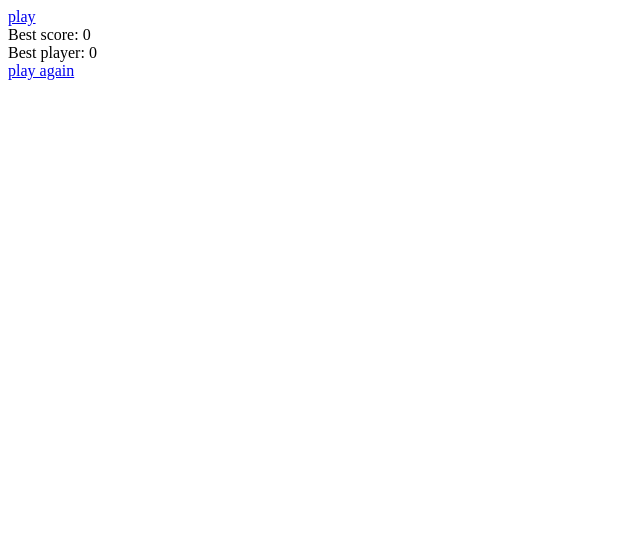
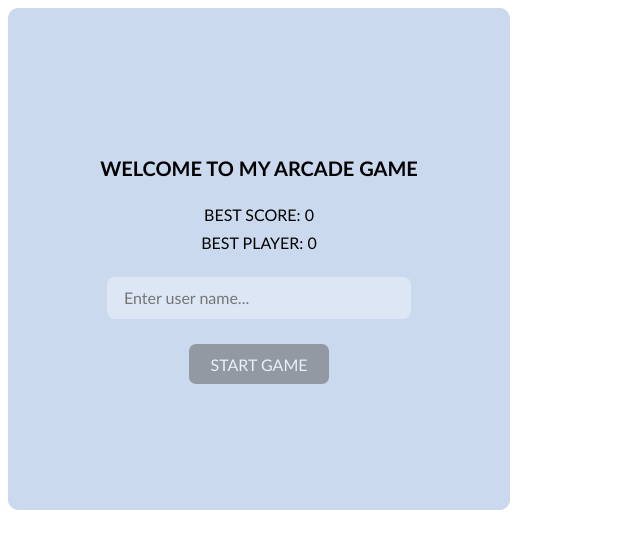
Before and after one commit to AlesiaGit/game, a plain HTML site: page index.html in a window 1280 px wide. Shown: the whole page, without its empty margins (0-640 px from the left). Drawn offline with Linux system fonts and the light colour scheme.

Commit message:
forth commit

```diff
--- a/index.html
+++ b/index.html
@@ -2,15 +2,26 @@
 <html>
 <head>
 	<title>game mdn</title>
-
+	<link href='style.css' rel='stylesheet'>
 </head>
 <body>
-<a id='play' href="#play-game">play</a>
-<!-- <canvas id='canvas' width=500 height=500 style="border: 1px solid black;"></canvas> -->
-<div>Best score: <span id='score'></span></div>
-<div>Best player: <span id='player'></span></div>
-<a id='reset' href='#replay-game'>play again</a>
-<script src='router.js'></script>
-<script src='script.js'></script>
+	<div class='game-wrapper' id='game-wrapper'>
+		<div class='score-block' id='score-block'>
+			<p class='text-h1'>Welcome to my Arcade Game</p>
+			<div class='text-normal'>Best score: <span id='score'></span></div>
+			<div class='text-normal'>Best player: <span id='player'></span></div>
+			<input id='player-name' class='user-name-input' type='text' placeholder='Enter user name...' autofocus>
+		</div>
+		<div class='buttons-block' id='buttons-block'>
+			<div class='button-style' id='play-button'>
+				<a class='link-style' id='play' href="#play-game">Start game</a>
+			</div>
+			<div class='button-style' id='replay-button'>
+				<a class='link-style' id='replay' href='#replay-game'>Replay game</a>
+			</div>
+		</div>
+	</div>
+	<script src='router.js'></script>
+	<script src='script.js'></script>
 </body>
 </html>
--- a/script.js
+++ b/script.js
@@ -1,15 +1,25 @@
 var myGamePiece;
-var myEnemies = [];
-var myOtherEnemies = [];
 var myScore;
 var myGameResult;
 var myLevel;
 var colors = ['#d9d9db', '#cbd9ef', '#efe4cb'];
-var name = 2; //prompt('insert player name');
 var frames = [];
 var bestPlayer = document.getElementById('player');
 var bestScore = document.getElementById('score');
+var gameWrapper = document.getElementById('game-wrapper');
+var scoreBlock = document.getElementById('score-block');
+var buttonsBlock = document.getElementById('buttons-block');
+var playerName;
+var playButton = document.getElementById('play-button');
+var replayButton = document.getElementById('replay-button');
+//var myEnemies = [];
+//var myOtherEnemies = [];
 
+playButton.addEventListener('click', function() {
+	playerName = document.getElementById('player-name').value;
+})
+
+replayButton.style.display = 'none';
 
 function startGame() {
 	myGamePiece = new component(randomPositionX(), randomPositionY(), 15, 'sprite-test.png', 0, 0, 'image');
@@ -25,11 +35,16 @@ var myGameArea = {
 		this.canvas.height = 500;
 		this.canvas.style.border = '1px solid #4f4e4b';
 		this.context = this.canvas.getContext('2d');
-		document.body.insertBefore(this.canvas, document.body.childNodes[0]);
+		gameWrapper.appendChild(this.canvas);
+		scoreBlock.style.display = 'none';
+		buttonsBlock.style.display = 'none';
 		this.canvas.focus();
 		this.frameNumber = 0;
 		this.interval = setInterval(updateGameArea, 20);
 		window.addEventListener('keydown', moveGamePiece);
+		this.myEnemies = [];
+		this.myOtherEnemies = [];
+		this.frames = [];
 	},
 	clear: function() {
 		this.context.clearRect(0, 0, this.canvas.width, this.canvas.height);
@@ -222,7 +237,7 @@ bestScore.innerHTML = arr[1];
 function setHistoryItem() {
 	if (myGameResult > Number(arr[1])) {
 		arr[1] = myGameResult;
-		arr[0] = name;
+		arr[0] = playerName;
 		localStorage.setItem('bestscore', JSON.stringify(arr));
 	}
 }
@@ -230,22 +245,32 @@ function setHistoryItem() {
 function updateGameArea() {
 	var ctx = myGameArea.context;
 
-	for (var j = 0; j < myOtherEnemies.length; j++) {
-		if(myGamePiece.collisionDetected(myOtherEnemies[j])) {
+	for (var j = 0; j < myGameArea.myOtherEnemies.length; j++) {
+		if(myGamePiece.collisionDetected(myGameArea.myOtherEnemies[j])) {
 			myGameArea.stop();
 			setHistoryItem();
 			bestPlayer.innerHTML = arr[0];
 			bestScore.innerHTML = arr[1];
+			buttonsBlock.style.display = 'flex';
+			buttonsBlock.style.position = 'absolute';
+			replayButton.style.display = 'block';
+			myGameArea.myEnemies = [];
+			myGameArea.myOtherEnemies = [];
 			return;
 		}
 	}
 
-	for (var i = 0; i < myEnemies.length; i++) {
-		if(myGamePiece.collisionDetected(myEnemies[i])) {
+	for (var i = 0; i < myGameArea.myEnemies.length; i++) {
+		if(myGamePiece.collisionDetected(myGameArea.myEnemies[i])) {
 			myGameArea.stop();
 			setHistoryItem();
 			bestPlayer.innerHTML = arr[0];
 			bestScore.innerHTML = arr[1];
+			buttonsBlock.style.display = 'flex';
+			buttonsBlock.style.position = 'absolute';
+			replayButton.style.display = 'block';
+			myGameArea.myEnemies = [];
+			myGameArea.myOtherEnemies = [];
 			return;
 		}
 	}
@@ -253,24 +278,24 @@ function updateGameArea() {
 
 	myGameArea.frameNumber += 1;
 	if (myGameArea.frameNumber == 1 || everyInterval(150)) {
-		myEnemies.push(new component(randomPositionX(), randomPositionY(), 15, 'sprite-enemy.png', randomNumber(), randomNumber(), 'image'));
+		myGameArea.myEnemies.push(new component(randomPositionX(), randomPositionY(), 15, 'sprite-enemy.png', randomNumber(), randomNumber(), 'image'));
 	}
 
 	if (myGameArea.frameNumber == 1 || everyInterval(300)) {
-		myOtherEnemies.push(new component(randomPositionX(), randomPositionY(), 15, 'sprite-another-enemy.png', randomNumber(), randomNumber(), 'image'));
+		myGameArea.myOtherEnemies.push(new component(randomPositionX(), randomPositionY(), 15, 'sprite-another-enemy.png', randomNumber(), randomNumber(), 'image'));
 	}
 
 	myGameArea.changeColor();
 
-	for (i = 0; i < myEnemies.length; i++) {
-		myEnemies[i].newPos();
-		myEnemies[i].draw(ctx);
+	for (i = 0; i < myGameArea.myEnemies.length; i++) {
+		myGameArea.myEnemies[i].newPos();
+		myGameArea.myEnemies[i].draw(ctx);
 	}
 
-	for (j = 0; j < myOtherEnemies.length; j++) {
-		myOtherEnemies[j].startFollowing(myGamePiece);
-		myOtherEnemies[j].newPos();
-		myOtherEnemies[j].draw(ctx);
+	for (j = 0; j < myGameArea.myOtherEnemies.length; j++) {
+		myGameArea.myOtherEnemies[j].startFollowing(myGamePiece);
+		myGameArea.myOtherEnemies[j].newPos();
+		myGameArea.myOtherEnemies[j].draw(ctx);
 	}
 
 	myGameArea.result();
@@ -295,10 +320,10 @@ function bestReplay() {
 	}, 5);
 }
 
+//localStorage.clear();
 
 
-
-document.getElementById('reset').addEventListener('click', bestReplay);
+document.getElementById('replay').addEventListener('click', bestReplay);
 
 var router = new Router({
   routes: [{
--- /dev/null
+++ b/style.css
@@ -0,0 +1,105 @@
+@font-face {
+  font-family: "Lato";
+  font-weight: 400;
+  font-style: normal;
+  src: url("fonts/lato-regular.woff2") format("woff2"),
+       url("fonts/lato-regular.woff") format("woff"),
+}
+
+@font-face {
+  font-family: "Lato";
+  font-weight: 600;
+  font-style: normal;
+  src: url("fonts/lato-bold.woff2") format("woff2"),
+       url("fonts/lato-bold.woff") format("woff"),
+}
+
+.game-wrapper {
+	position: relative;
+	width: 500px;
+	height: 500px;
+	border-radius: 10px;
+	border: 1px solid #cbd9ef;
+	background-color: #cbd9ef;
+	display: flex;
+	flex-direction: column;
+	justify-content: center;
+	align-items: center;
+	overflow: hidden;
+}
+
+.text-h1 {
+	font-family: Lato;
+	font-weight: 600;
+	font-size: 20px;
+	text-transform: uppercase;
+}
+
+.buttons-block {
+	display: flex;
+	flex-direction: row;
+	padding-top: 25px;
+}
+
+.text-normal {
+	font-family: Lato;
+	font-weight: 300;
+	font-size: 16px;
+	text-transform: uppercase;
+	line-height: 1.7;
+	text-align: center;
+}
+
+.score-block {
+	display: flex;
+	flex-direction: column;
+	align-items: center;
+}
+
+.user-name-input {
+	outline: none;
+    border: none;
+    border-radius: 8px;
+    background-color: rgba(255, 255, 255, 0.34);
+    height: 40px;
+    width: 300px;
+    text-indent: 15px;
+    margin-top: 20px;
+    font-family: Lato;
+	font-weight: 300;
+	font-size: 16px;
+}
+
+.user-name-input::-webkit-input-placeholder {
+	font-family: Lato;
+	font-weight: 300;
+	font-size: 16px;
+}
+
+.button-style {
+    padding: 10px;
+    width: 120px;
+    height: 20px;
+    border-radius: 7px;
+    background-color: #6f6f70;
+    margin-left: 10px;
+    margin-right: 10px;
+    text-align: center;
+    opacity: 0.6;
+}
+
+.link-style {
+	text-decoration: none;
+	font-family: Lato;
+	font-weight: 400;
+	font-size: 16px;
+	text-transform: uppercase;
+	color: #ffffff;
+}
+
+.link-style:hover,
+.link-style:active,
+.link-style:visited {
+	text-decoration: none;
+	color: #ffffff;
+}
```
Also changed, not shown: fonts/lato-bold.woff (added), fonts/lato-bold.woff2 (added), fonts/lato-regular.woff (added), fonts/lato-regular.woff2 (added), 1 other file.
